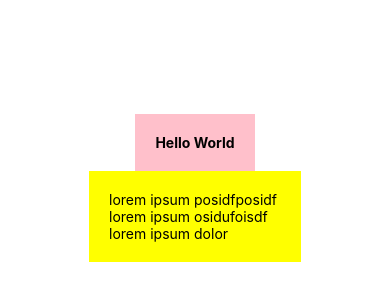
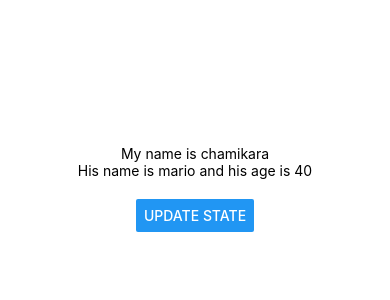
Before and after one commit to chami98/ReactNativeNinjaTut, a React Native app: screen / in a window 390 px wide. Shown: the part 234-534 px from the top of the page. Built offline with nearby package versions, Linux system fonts and the light colour scheme.

Commit message:
Practiced Text styles and views

```diff
--- a/App.js
+++ b/App.js
@@ -1,17 +1,25 @@
-import { StatusBar } from 'expo-status-bar';
-import { StyleSheet, Text, View } from 'react-native';
+import React, { useState } from 'react';
+import { StyleSheet, Text, View , Button} from 'react-native';
 
 export default function App() {
+
+  const [name,setName] = useState("chamikara");
+  const [person,setPerson] = useState({name: 'mario', age: 40});
+
+  const clickHandler = ()=>{
+    setName('Dineth');
+    setPerson({name:'mark', age : 45})
+  }
+
+
+
   return (
     <View style={styles.container}>
-      <View style={styles.header}>
-        <Text style={styles.boldText}>Hello World</Text>
-      </View>
-      <View style={styles.body}>
-        <Text>lorem ipsum posidfposidf </Text>
-        <Text>lorem ipsum osidufoisdf</Text>
-        <Text>lorem ipsum dolor</Text>
-      </View>
+        <Text>My name is {name}</Text>
+        <Text>His name is {person.name} and his age is {person.age}</Text>
+        <View style={styles.buttonContainer}>
+          <Button title='update state' onPress={clickHandler}/>
+        </View>
     </View>
   );
 }
@@ -23,15 +31,8 @@ const styles = StyleSheet.create({
     alignItems: 'center',
     justifyContent: 'center',
   },
-  header: {
-    backgroundColor: 'pink',
-    padding: 20,
-  },
-  boldText: {
-    fontWeight: 'bold',
-  },
-  body:{
-    backgroundColor:'yellow',
-    padding:20
-  }
+ buttonContainer:{
+  marginTop:20,
+
+ }
 });
```
